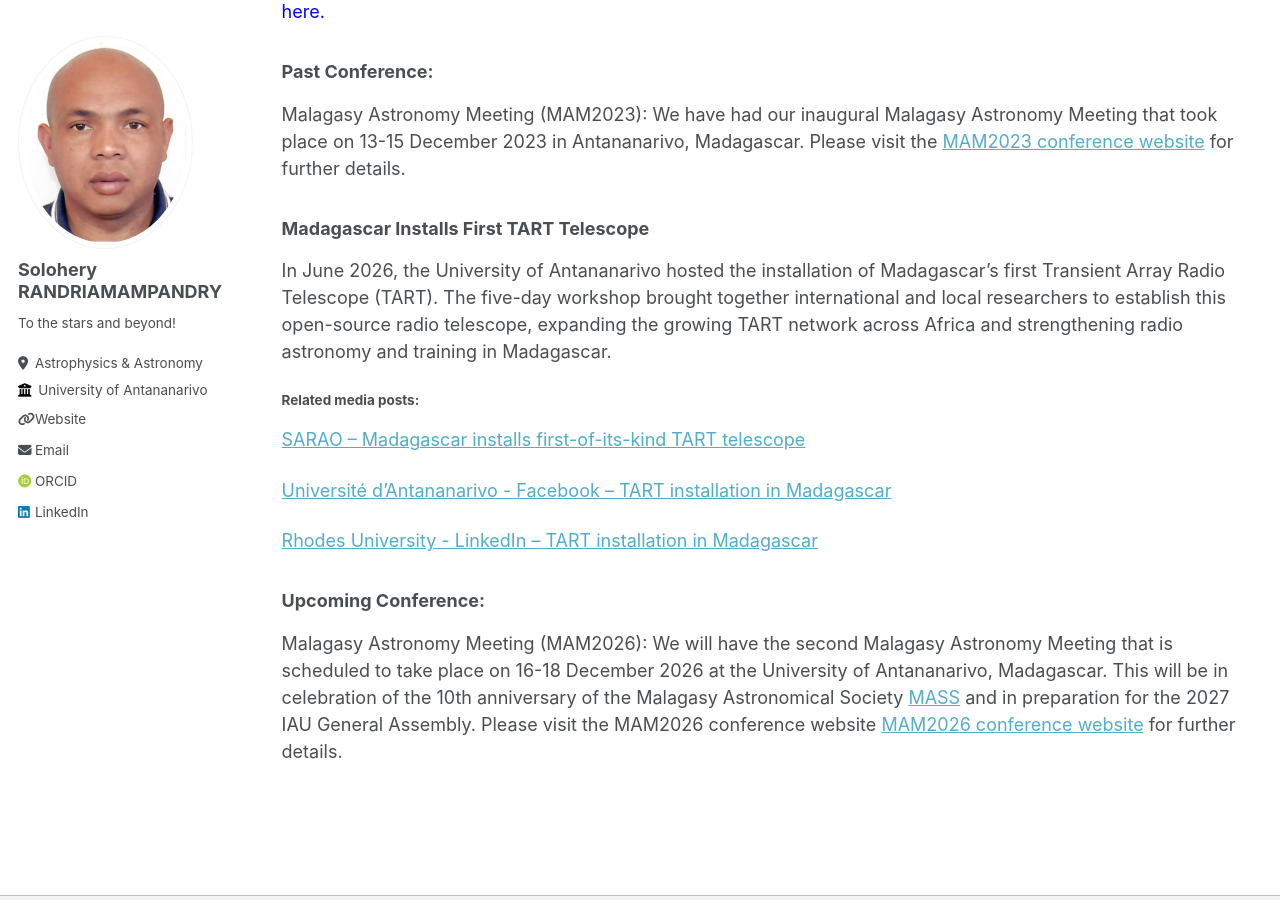
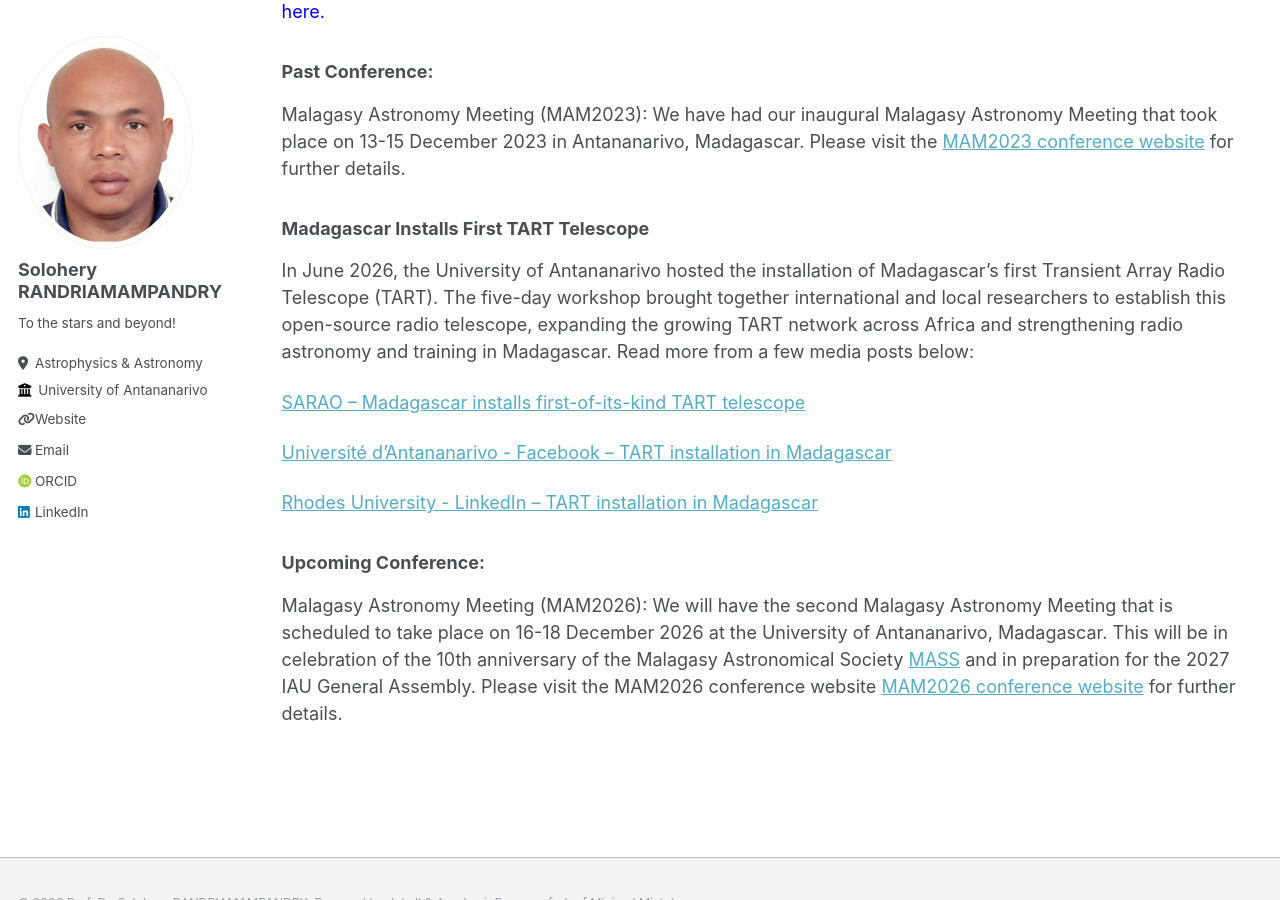
Before and after one commit to solohery-astro/solohery-astro.github.io, a Jekyll site: the page built from _pages/astro-mad.md, in a window 1280 px wide and 900 px high, scrolled down 591 px. Built offline with Jekyll 4.4.1, drawn with Linux system fonts in a browser that asks for light colours; some web fonts are replaced.

Commit message:
Enhance TART telescope section with media links
Updated the section on Madagascar's first TART telescope installation to include related media posts.

```diff
--- a/_pages/astro-mad.md
+++ b/_pages/astro-mad.md
@@ -18,8 +18,8 @@ We have had our inaugural Malagasy Astronomy Meeting that took place on 13-15 De
 
 ### Madagascar Installs First TART Telescope
 In June 2026, the University of Antananarivo hosted the installation of Madagascar’s first Transient Array Radio Telescope (TART).
-The five-day workshop brought together international and local researchers to establish this open-source radio telescope, expanding the growing TART network across Africa and strengthening radio astronomy and training in Madagascar.
-#### Related media posts:
+The five-day workshop brought together international and local researchers to establish this open-source radio telescope, expanding the growing TART network across Africa and strengthening radio astronomy and training in Madagascar. Read more from a few media posts below:
+
 [SARAO – Madagascar installs first-of-its-kind TART telescope](https://www.sarao.ac.za/news/madagascar-installs-first-of-its-kind-tart-telescope/){:target="_blank" rel="noopener noreferrer"}
 
 [Université d'Antananarivo - Facebook – TART installation in Madagascar](https://web.facebook.com/photo?fbid=1342590721311523&set=pcb.1342591211311474){:target="_blank" rel="noopener noreferrer"}
```
